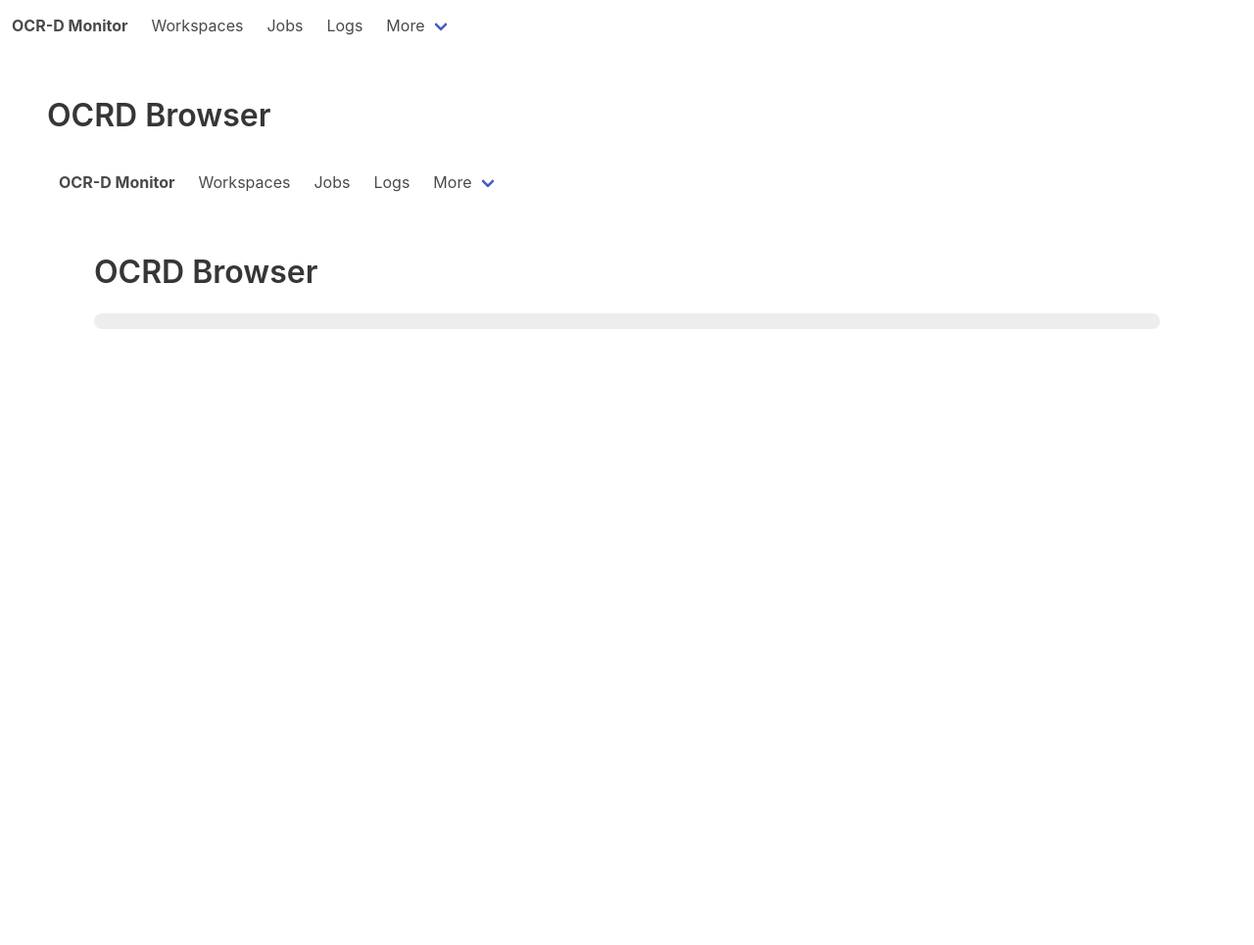
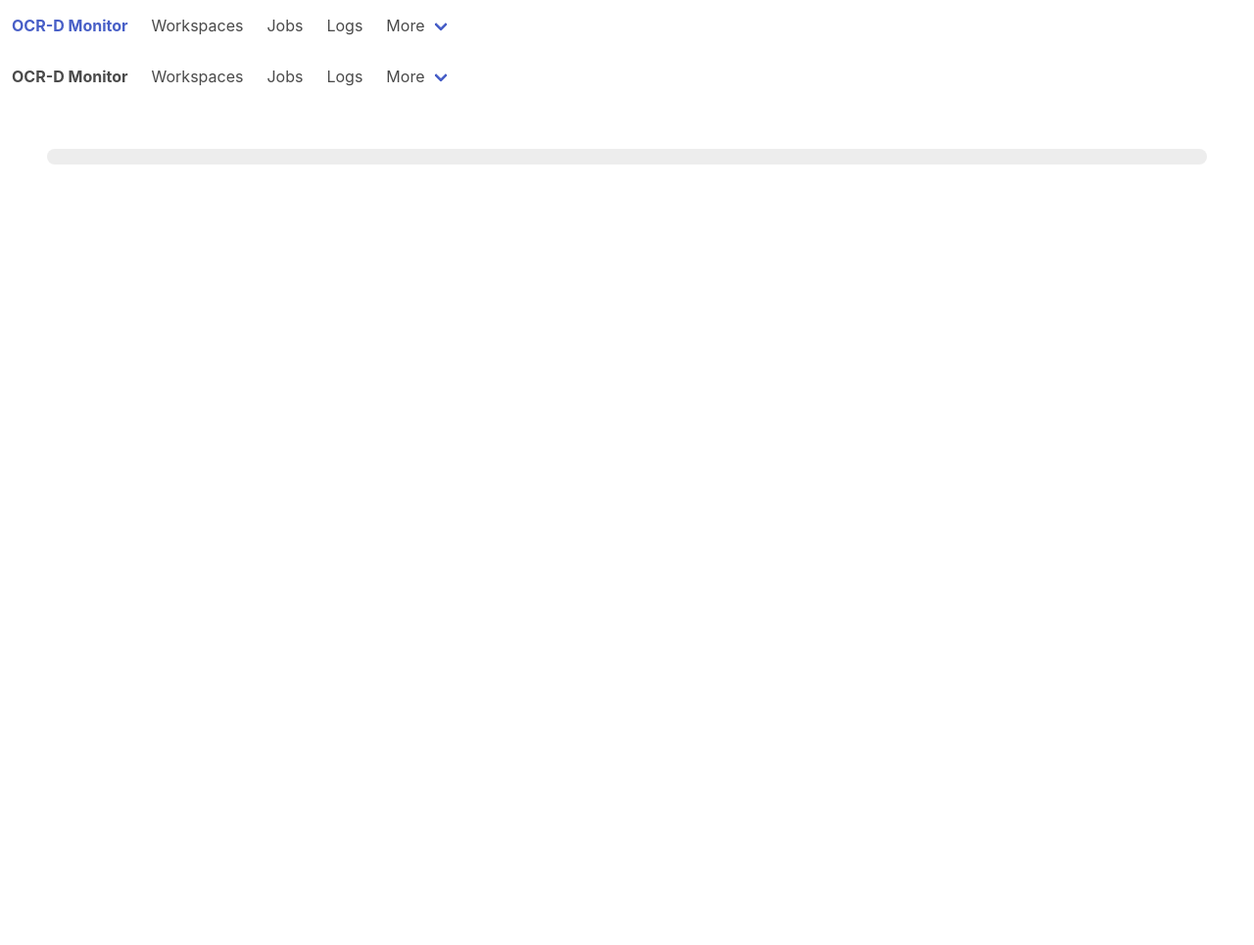
Before and after one commit to slub/ocrd_monitor, a FastAPI app: template ocrdmonitor/server/templates/workspace.html.j2 in a window 1280 px wide. Shown: the top 965 px of the page at 98% size. After the commit the page ends 168 px from the top, so only its background shows below. Run offline with FastAPI, Linux system fonts and the light colour scheme; the template is opened without the code that fills it, so the values that code supplies are empty; parts of the project's set-up code (start-up, migrations or seed data) failed here and were passed over.

Commit message:
Improve size of iframe

```diff
--- a/ocrdmonitor/server/templates/workspace.html.j2
+++ b/ocrdmonitor/server/templates/workspace.html.j2
@@ -1,18 +1,26 @@
 {% extends 'base.html.j2' %}
 
 {% block headline %}
-{% block title %}OCRD Browser{% endblock %}
+{% block title %}OCR-D Browser{% endblock %}
 {% endblock %}
 {% block content %}
 <style>
     .container {
         width: auto;
         max-width: 100% !important;
+        position: initial;
+    }
+
+    h1 {
+        display:none;
     }
 
     iframe {
-        height: 100vh;
+        height: calc(100vh - 52px);
         width: 100%;
+        position: absolute;
+        left: 0px;
+        top: 52px;
     }
 </style>
 <script>
```
